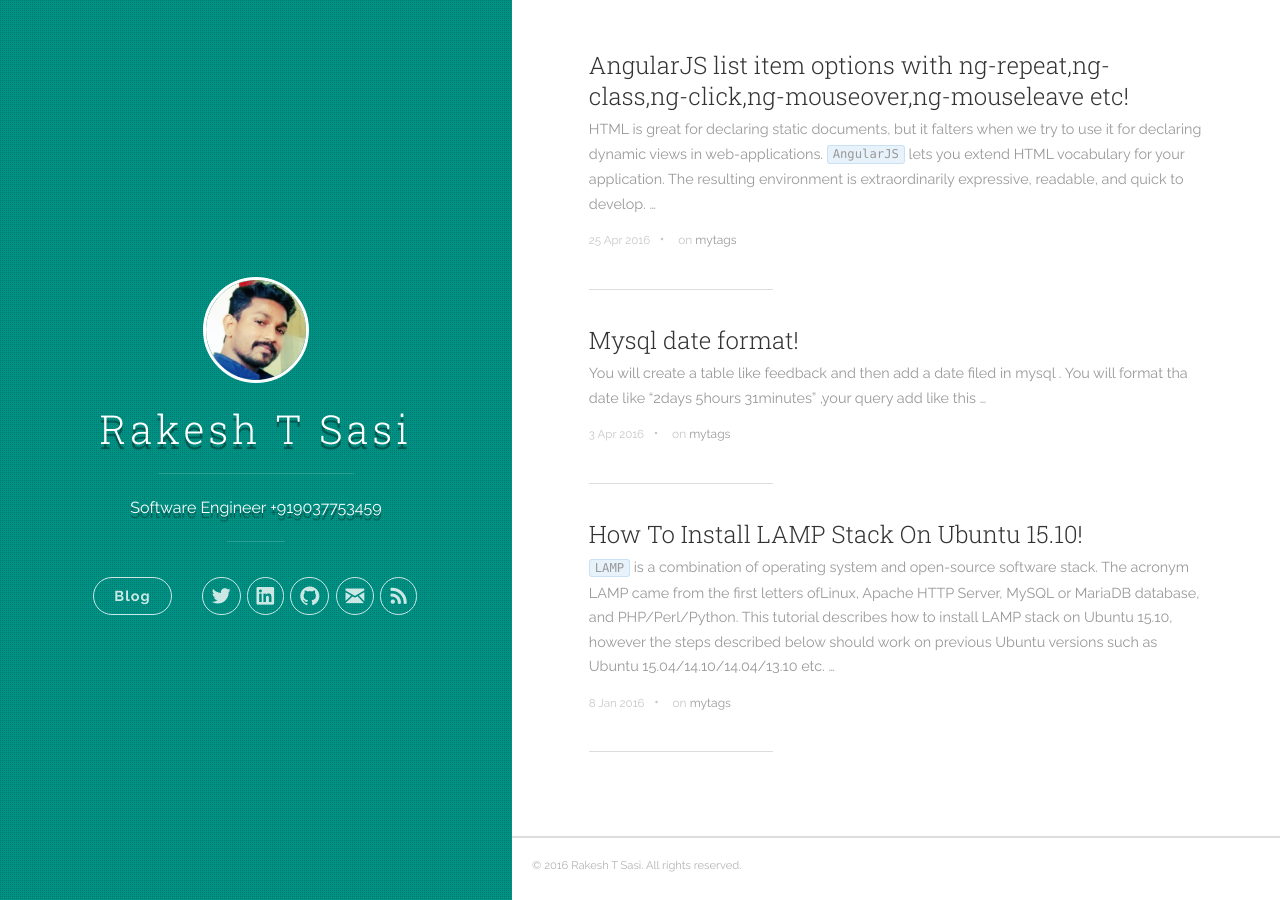
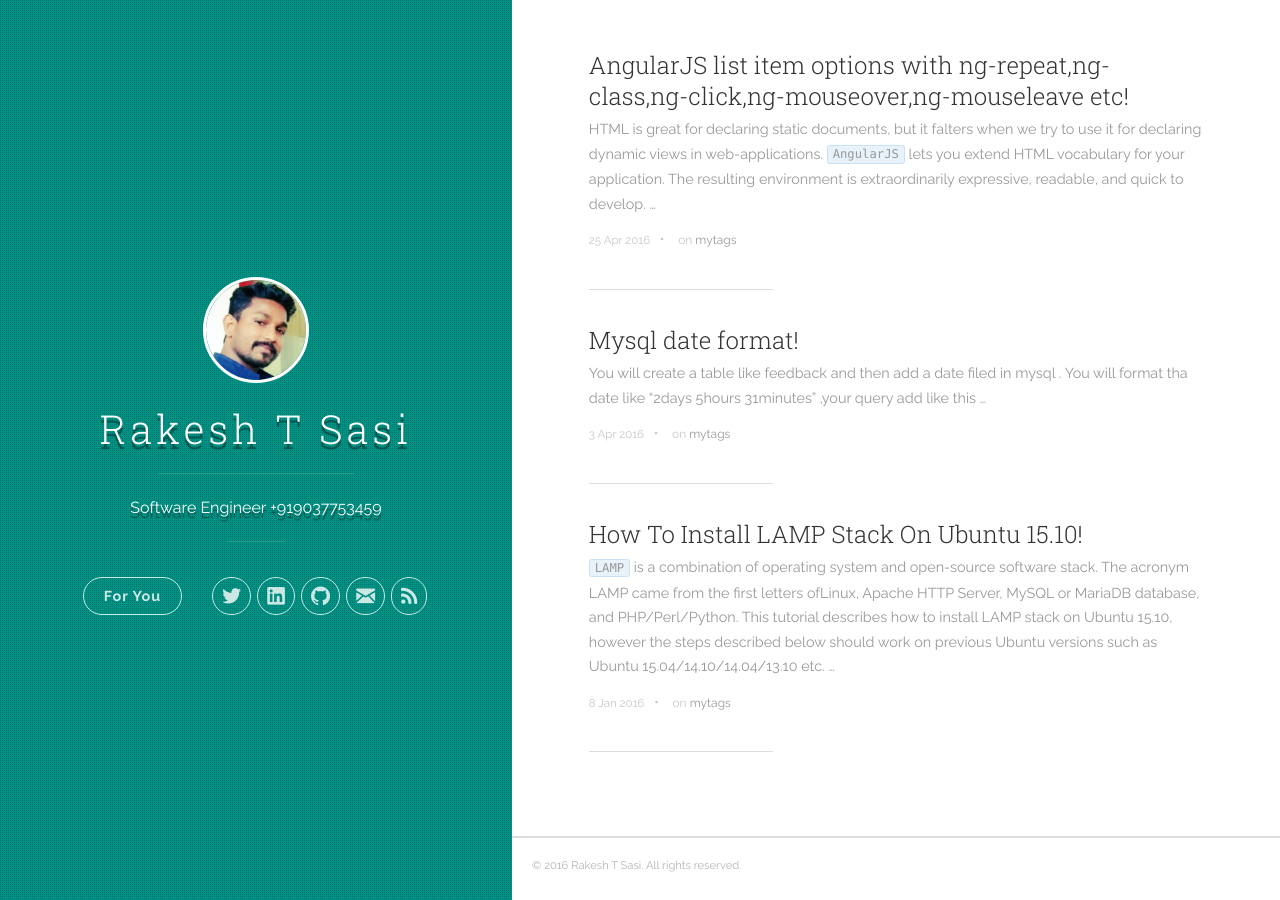
Before and after one commit to rakeshtsasi/rakeshtsasi.github.io, a Jekyll site: the page built from index.html, in a window 1280 px wide. Built offline with Jekyll 4.4.1, drawn with Linux system fonts in a browser that asks for light colours; nearby versions of some CDN libraries; the list of posts is cut into pages by our own code.

Commit message:
Update header.html

```diff
--- a/_includes/header.html
+++ b/_includes/header.html
@@ -21,7 +21,7 @@
 
           <nav class="cover-navigation cover-navigation--primary">
             <ul class="navigation">
-              <li class="navigation__item"><a href="{{ site.baseurl }}#blog" title="link to {{ site.title }} blog" class="blog-button">Blog</a></li>
+              <li class="navigation__item"><a href="{{ site.baseurl }}#blog" title="link to {{ site.title }} blog" class="blog-button">For You</a></li>
             </ul>
           </nav>
 
```
